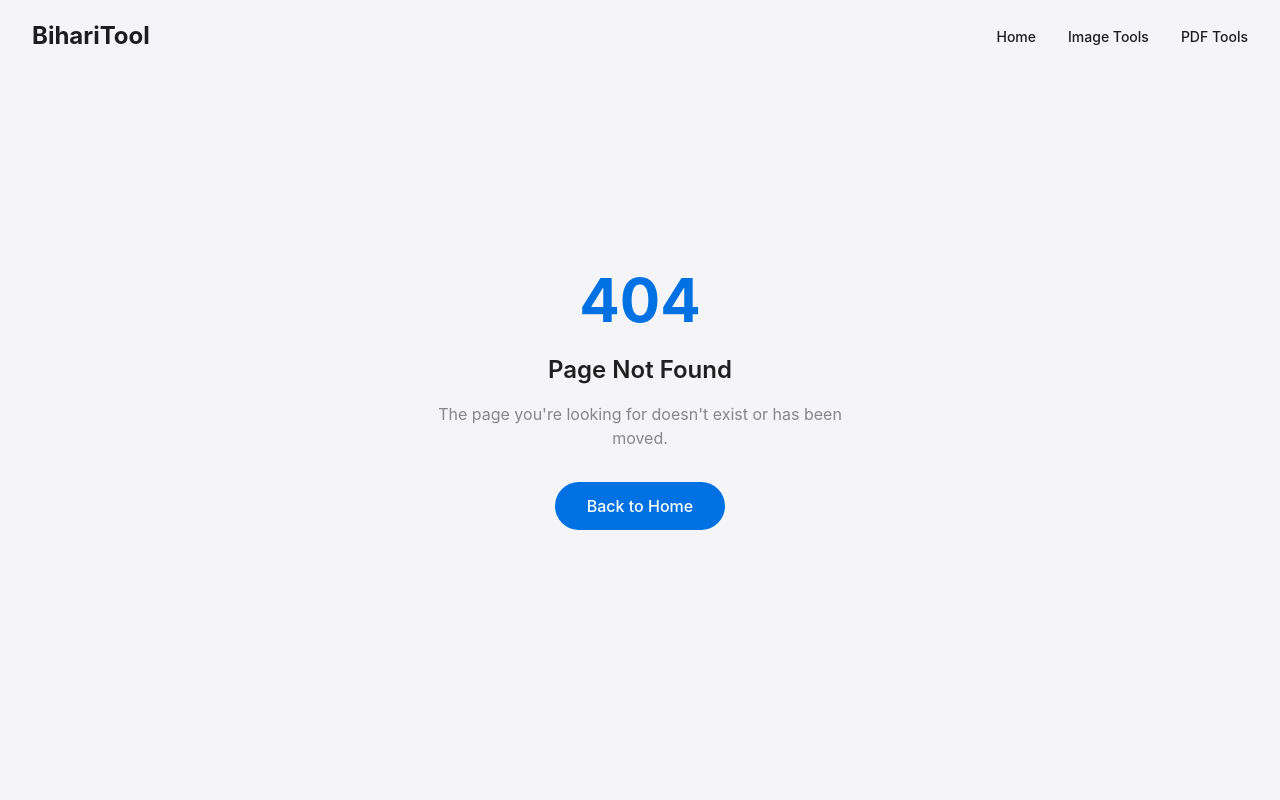
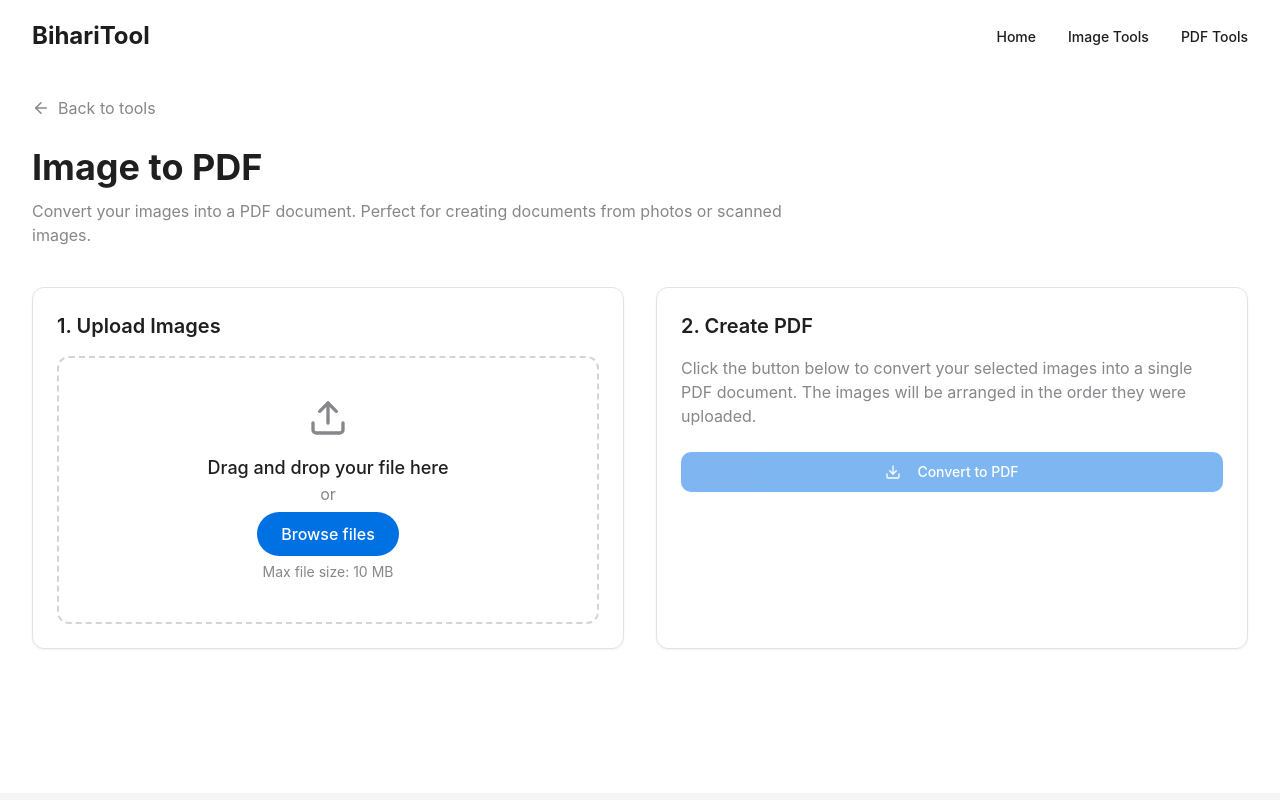
Before and after one commit to akmajay1/bihari-tool-hub-c72b3fb4, a React (Vite) app: page /image-tools/to-pdf in a window 1280 px wide. Shown: the top 800 px of the page. Built offline with nearby package versions, Linux system fonts and the light colour scheme.

Commit message:
Fix: Make all tools fully functional
Implement the necessary changes to ensure all image tools are fully functional.

```diff
--- a/package.json
+++ b/package.json
@@ -47,6 +47,7 @@
     "date-fns": "^3.6.0",
     "embla-carousel-react": "^8.3.0",
     "input-otp": "^1.2.4",
+    "jspdf": "^3.0.1",
     "lucide-react": "^0.462.0",
     "next-themes": "^0.3.0",
     "react": "^18.3.1",
--- a/src/App.tsx
+++ b/src/App.tsx
@@ -1,4 +1,3 @@
-
 import React from "react";
 import { Toaster } from "@/components/ui/toaster";
 import { Toaster as Sonner } from "@/components/ui/sonner";
@@ -21,6 +20,7 @@ import ImageResize from "./pages/tools/ImageResize";
 import ImageChangeBackground from "./pages/tools/ImageChangeBackground";
 import ImageRemoveBackground from "./pages/tools/ImageRemoveBackground";
 import ImageAddNameDate from "./pages/tools/ImageAddNameDate";
+import ImageToPdf from "./pages/tools/ImageToPdf";
 
 // Create a client
 const queryClient = new QueryClient();
@@ -58,6 +58,7 @@ const App = () => {
                 <Route path="/image-tools/change-background" element={<ImageChangeBackground />} />
                 <Route path="/image-tools/remove-background" element={<ImageRemoveBackground />} />
                 <Route path="/image-tools/add-name-date" element={<ImageAddNameDate />} />
+                <Route path="/image-tools/to-pdf" element={<ImageToPdf />} />
 
                 {/* 404 Route */}
                 <Route path="*" element={<NotFound />} />
--- /dev/null
+++ b/src/pages/tools/ImageToPdf.tsx
@@ -0,0 +1,153 @@
+
+import React, { useState } from 'react';
+import { jsPDF } from 'jspdf';
+import ToolLayout from '../../components/Layout/ToolLayout';
+import { Card } from '@/components/ui/card';
+import { Button } from '@/components/ui/button';
+import FileUploader from '@/components/UI/FileUploader';
+import { formatFileSize } from '@/utils/imageUtils';
+import { toast } from 'sonner';
+import { Download, Trash2 } from 'lucide-react';
+
+const ImageToPdf = () => {
+  const [selectedFiles, setSelectedFiles] = useState<File[]>([]);
+  const [isProcessing, setIsProcessing] = useState(false);
+
+  const handleFileSelect = (file: File) => {
+    setSelectedFiles(prev => [...prev, file]);
+  };
+
+  const removeFile = (index: number) => {
+    setSelectedFiles(prev => prev.filter((_, i) => i !== index));
+  };
+
+  const convertToPdf = async () => {
+    if (selectedFiles.length === 0) {
+      toast.error('Please select at least one image');
+      return;
+    }
+
+    setIsProcessing(true);
+    try {
+      const pdf = new jsPDF();
+
+      for (let i = 0; i < selectedFiles.length; i++) {
+        const file = selectedFiles[i];
+        const imgData = await new Promise<string>((resolve) => {
+          const reader = new FileReader();
+          reader.onload = (e) => resolve(e.target?.result as string);
+          reader.readAsDataURL(file);
+        });
+
+        // Add new page for each image except the first one
+        if (i > 0) {
+          pdf.addPage();
+        }
+
+        // Calculate dimensions to fit the page while maintaining aspect ratio
+        const img = new Image();
+        await new Promise((resolve, reject) => {
+          img.onload = resolve;
+          img.onerror = reject;
+          img.src = imgData;
+        });
+
+        const pageWidth = pdf.internal.pageSize.getWidth();
+        const pageHeight = pdf.internal.pageSize.getHeight();
+
+        let imgWidth = img.width;
+        let imgHeight = img.height;
+
+        if (imgWidth > pageWidth) {
+          const ratio = pageWidth / imgWidth;
+          imgWidth = pageWidth;
+          imgHeight = imgHeight * ratio;
+        }
+
+        if (imgHeight > pageHeight) {
+          const ratio = pageHeight / imgHeight;
+          imgHeight = pageHeight;
+          imgWidth = imgWidth * ratio;
+        }
+
+        // Center image on page
+        const x = (pageWidth - imgWidth) / 2;
+        const y = (pageHeight - imgHeight) / 2;
+
+        pdf.addImage(imgData, 'JPEG', x, y, imgWidth, imgHeight);
+      }
+
+      // Save PDF
+      pdf.save('converted-images.pdf');
+      toast.success('PDF created successfully!');
+    } catch (error) {
+      console.error('Error creating PDF:', error);
+      toast.error('Failed to create PDF. Please try again.');
+    } finally {
+      setIsProcessing(false);
+    }
+  };
+
+  return (
+    <ToolLayout
+      title="Image to PDF"
+      description="Convert your images into a PDF document. Perfect for creating documents from photos or scanned images."
+      backLink="/image-tools"
+    >
+      <div className="grid grid-cols-1 lg:grid-cols-2 gap-8">
+        <Card className="p-6">
+          <h2 className="text-xl font-semibold mb-4">1. Upload Images</h2>
+          <FileUploader
+            onFileSelect={handleFileSelect}
+            acceptedFileTypes="image/*"
+            maxSizeMB={10}
+            multiple={true}
+          />
+
+          {selectedFiles.length > 0 && (
+            <div className="mt-6">
+              <h3 className="font-medium mb-3">Selected Images ({selectedFiles.length})</h3>
+              <div className="space-y-3">
+                {selectedFiles.map((file, index) => (
+                  <div key={index} className="flex items-center justify-between p-3 bg-gray-50 rounded-lg">
+                    <div className="flex items-center space-x-3">
+                      <span className="text-sm font-medium">{file.name}</span>
+                      <span className="text-sm text-apple-darkgray">({formatFileSize(file.size)})</span>
+                    </div>
+                    <Button
+                      variant="ghost"
+                      size="icon"
+                      onClick={() => removeFile(index)}
+                      className="h-8 w-8"
+                    >
+                      <Trash2 className="h-4 w-4" />
+                    </Button>
+                  </div>
+                ))}
+              </div>
+            </div>
+          )}
+        </Card>
+
+        <Card className="p-6">
+          <h2 className="text-xl font-semibold mb-4">2. Create PDF</h2>
+          <p className="text-apple-darkgray mb-6">
+            Click the button below to convert your selected images into a single PDF document.
+            The images will be arranged in the order they were uploaded.
+          </p>
+
+          <Button
+            onClick={convertToPdf}
+            disabled={selectedFiles.length === 0 || isProcessing}
+            className="w-full"
+          >
+            <Download className="mr-2 h-4 w-4" />
+            {isProcessing ? 'Creating PDF...' : 'Convert to PDF'}
+          </Button>
+        </Card>
+      </div>
+    </ToolLayout>
+  );
+};
+
+export default ImageToPdf;
```
Also changed, not shown: 1 other file (tests, documents, lock files or other folders).
